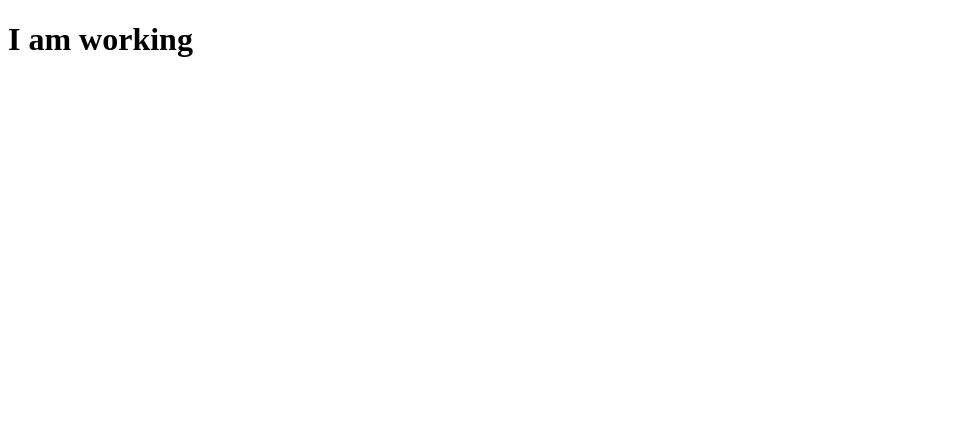
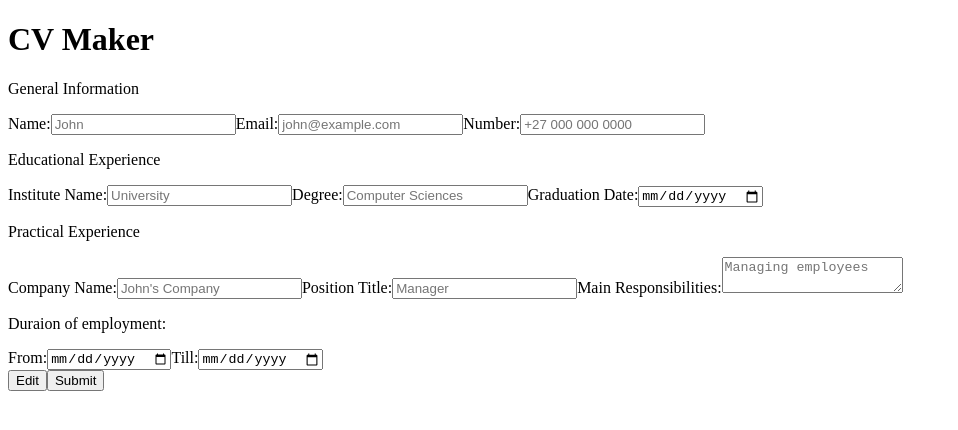
Before and after one commit to Olly-Codes/cv-maker, a React (Vite) app: page / in a window 1280 px wide. Shown: the top 430 px of the page, without its empty margins (0-958 px from the left). Built offline with nearby package versions, Linux system fonts and the light colour scheme.

Commit message:
feat: add form with sections for cv

```diff
--- a/src/App.jsx
+++ b/src/App.jsx
@@ -1,7 +1,100 @@
+import { useState } from "react";
+
 function App() {
   return (
     <>
-      <h1>I am working</h1>
+    <h1>CV Maker</h1>
+    <form className="cv-form">
+
+      <section className="form-row general-section section">
+        <p>General Information</p>
+        <label htmlFor="name">Name:</label>
+        <input
+          type="text"
+          id="name"
+          placeholder="John"
+        />
+
+        <label htmlFor="email">Email:</label>
+        <input
+          type="email"
+          id="email"
+          placeholder="john@example.com"
+        />
+
+        <label htmlFor="phoneNumber">Number:</label>
+        <input
+          type="tel"
+          id="phoneNumber"
+          placeholder="+27 000 000 0000"
+        />
+      </section>
+
+      <section className="form-row education-section section">
+        <p>Educational Experience</p>
+        <label htmlFor="schoolName">Institute Name:</label>
+        <input
+          type="text"
+          id="schoolName"
+          placeholder="University"
+        />
+
+        <label htmlFor="degreeName">Degree:</label>
+        <input
+          type="text"
+          id="degreeName"
+          placeholder="Computer Sciences"
+        />
+
+        <label htmlFor="graduationDate">Graduation Date:</label>
+        <input
+          type="date"
+          id="graduationDate"
+        />
+      </section>
+
+      <section className="form-row practical-section section">
+        <p>Practical Experience</p>
+        <label htmlFor="companyName">Company Name:</label>
+        <input
+          type="text"
+          id="companyName"
+          placeholder="John's Company"
+        />
+
+        <label htmlFor="positionTitle">Position Title:</label>
+        <input
+          type="text"
+          id="positionTitle"
+          placeholder="Manager"
+        />
+
+        <label htmlFor="responsibilities">Main Responsibilities:</label>
+        <textarea
+          name="responsibilities"
+          id="responsibilities"
+          placeholder="Managing employees"
+        />
+
+        <p>Duraion of employment:</p>
+        <label htmlFor="fromDate">From:</label>
+        <input
+          type="date"
+          id="fromDate"
+        />
+
+        <label htmlFor="toDate">Till:</label>
+        <input
+          type="date"
+          id="toDate"
+        />
+      </section>
+
+      <div className="buttons-wrapper">
+        <button type="button">Edit</button>
+        <button type="submit">Submit</button>
+      </div>
+    </form>
     </>
   )
 }
```
